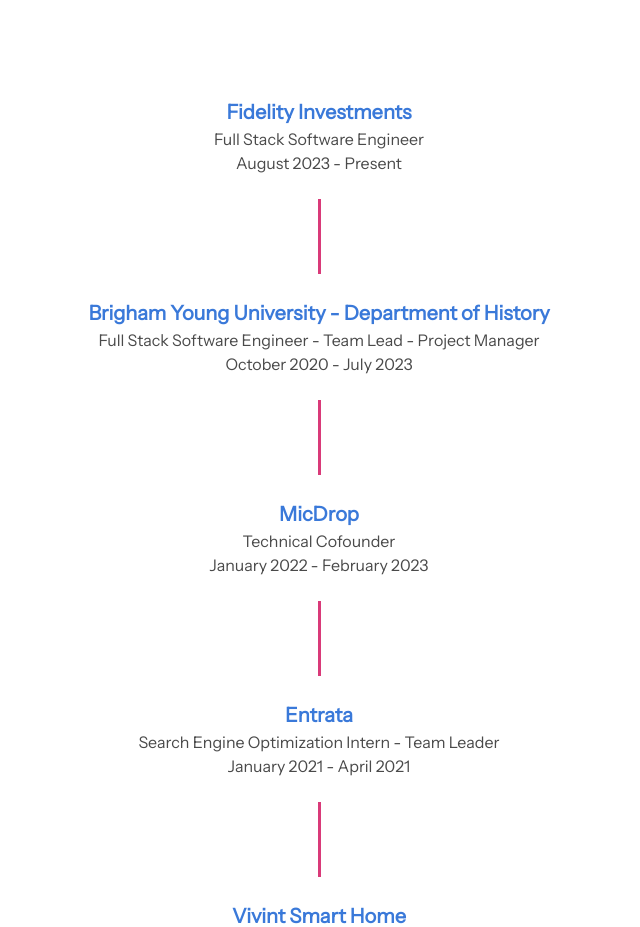
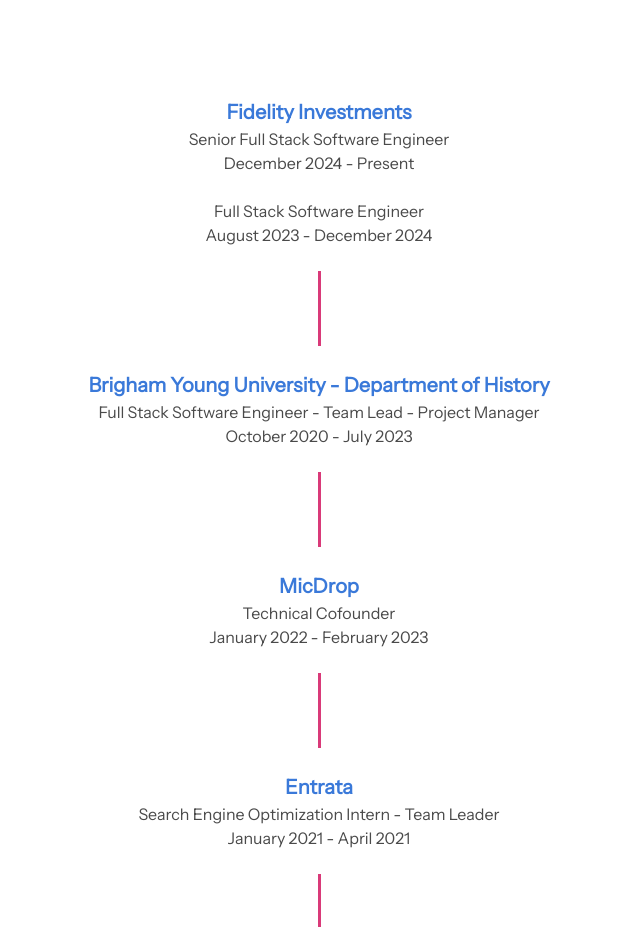
Before and after one commit to hbludworth/portfolio, a Vue app: page / in a window 1280 px wide. Shown: the part 4026-4953 px from the top of the page, without its empty margins (321-961 px from the left). Built offline with nearby package versions, Linux system fonts and the light colour scheme; a web font is replaced by a local one.

Commit message:
updated fidelity title

```diff
--- a/src/components/ExperienceView.vue
+++ b/src/components/ExperienceView.vue
@@ -6,6 +6,8 @@
           <b class="is-size-5 has-text-primary">{{ company }}</b>
           <p class="is-size-6">{{ position }}</p>
           <p class="is-size-6">{{ time }}</p>
+          <p v-if="positionTwo" class="is-size-6 mt-5">{{ positionTwo }}</p>
+          <p v-if="timeTwo" class="is-size-6">{{ timeTwo }}</p>
         </div>
       </div>
     </div>
@@ -27,6 +29,14 @@ defineProps({
     type: String,
     required: true,
   },
+  positionTwo: {
+    type: String,
+    required: false,
+  },
+  timeTwo: {
+    type: String,
+    required: false,
+  },
   hasLine: {
     type: Boolean,
     required: false,
--- a/src/views/HomeView.vue
+++ b/src/views/HomeView.vue
@@ -128,6 +128,8 @@
             :company="experience.company"
             :position="experience.position"
             :time="experience.time"
+            :position-two="experience.positionTwo"
+            :time-two="experience.timeTwo"
             :hasLine="idx !== myExperience.length - 1"
           />
         </div>
@@ -374,13 +376,17 @@ interface ExperienceTemplate {
   company: string;
   position: string;
   time: string;
+  positionTwo?: string;
+  timeTwo?: string;
 }
 
 const myExperience: Ref<ExperienceTemplate[]> = ref([
   {
     company: 'Fidelity Investments',
-    position: 'Full Stack Software Engineer',
-    time: 'August 2023 - Present',
+    position: 'Senior Full Stack Software Engineer',
+    time: 'December 2024 - Present',
+    positionTwo: 'Full Stack Software Engineer',
+    timeTwo: 'August 2023 - December 2024',
   },
   {
     company: 'Brigham Young University - Department of History',
```
